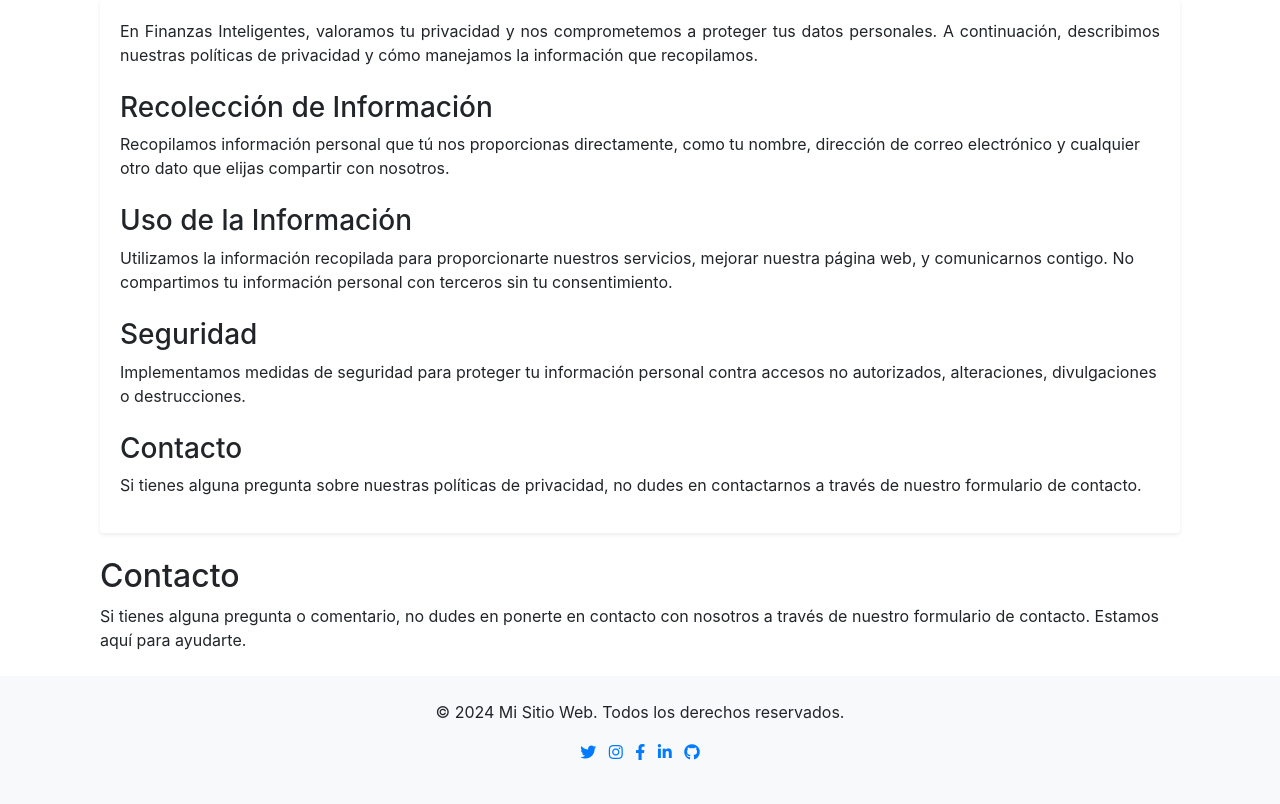
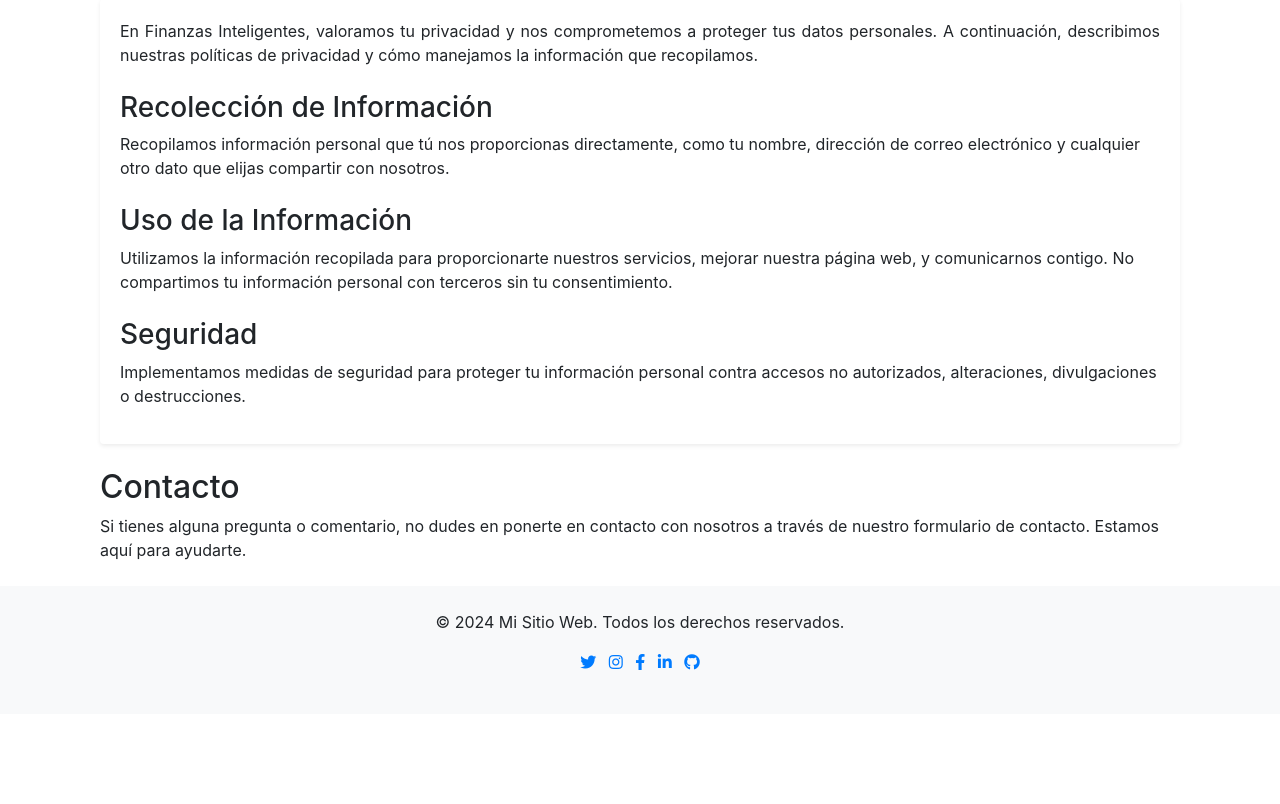
Before and after one commit to odalmer/finanzasInteligentes, a Django app: template my_tennis_club/members/templates/index.html in a window 1280 px wide. Shown: the part 1690-2494 px from the top of the page. After the commit the page ends 2360 px from the top, so only its background shows below. Run offline with Django 5.2, Linux system fonts and the light colour scheme; the template is opened without the code that fills it, so the values that code supplies are empty; some libraries are stand-ins or nearby versions.

Commit message:
Update de contactos en Politica

```diff
--- a/my_tennis_club/members/templates/index.html
+++ b/my_tennis_club/members/templates/index.html
@@ -115,9 +115,6 @@
 
                 <h3 class="mt-4">Seguridad</h3>
                 <p>Implementamos medidas de seguridad para proteger tu información personal contra accesos no autorizados, alteraciones, divulgaciones o destrucciones.</p>
-
-                <h3 class="mt-4">Contacto</h3>
-                <p>Si tienes alguna pregunta sobre nuestras políticas de privacidad, no dudes en contactarnos a través de nuestro formulario de contacto.</p>
             </div>
         </div>
     </section>
```
